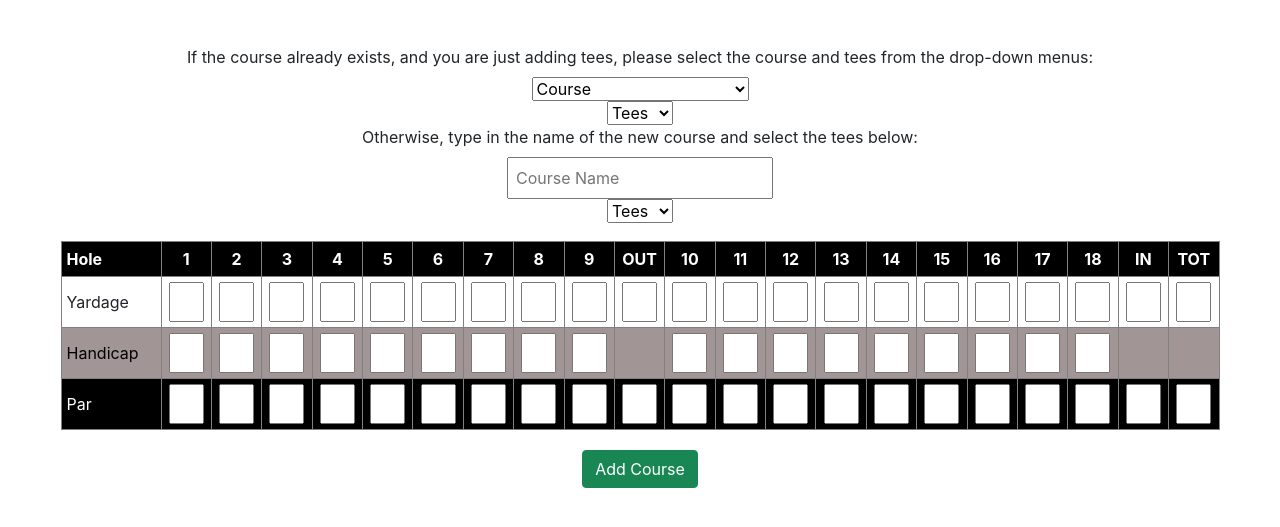
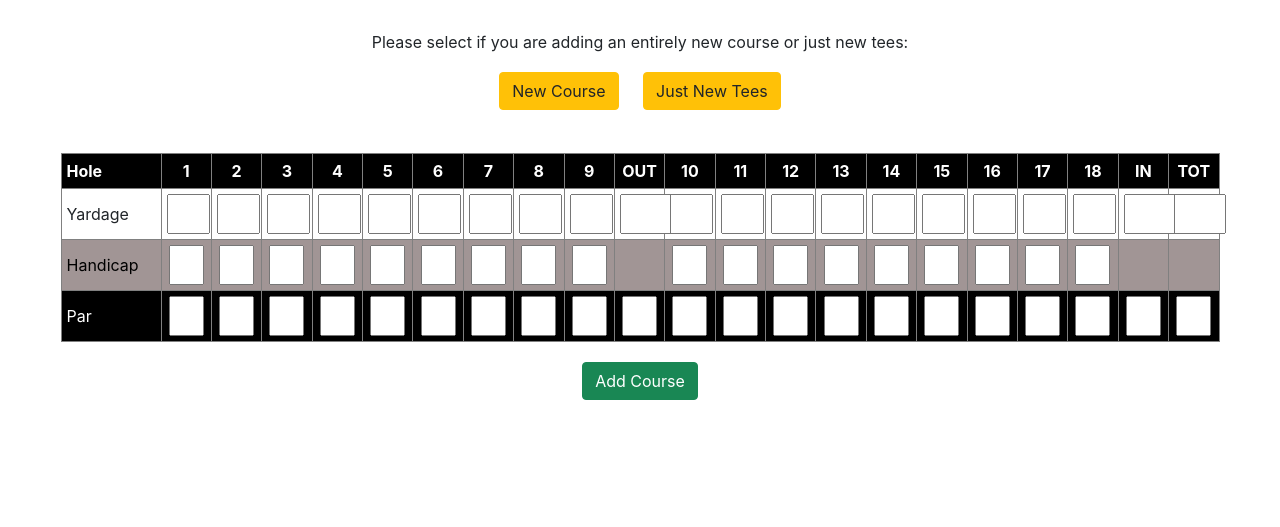
Before and after one commit to jackfarrell2/mgc, a Django app: page /new in a window 1280 px wide. Shown: the part 80-607 px from the top of the page. Run offline with Django 4.2, Linux system fonts and the light colour scheme; data comes from the database, SQL or seed files in the repository; some libraries are stand-ins or nearby versions.

Commit message:
Added user error checking and styling for new_course functionality

```diff
--- a/mgc/golf/static/golf/new.js
+++ b/mgc/golf/static/golf/new.js
@@ -1,6 +1,59 @@
 document.addEventListener('DOMContentLoaded', function () {
-    document.querySelector('#course_exists').addEventListener('change', function () {
-        document.querySelector('#new_course_name').style.display = "none";
-        document.querySelector('#new_tees').style.display = "none";
+    document.querySelector('#new-course-or-tees-course').addEventListener('click', function () {
+        document.querySelector('#already_course').style.display = "none";
+        document.querySelector('#new_course').style.display = "none";
+        document.querySelector('#tees').value = 'Tees';
+        document.querySelector('#course_exists').value = 'Course';
+        document.querySelector('#new_course').style.display = "block";
+        document.querySelector('#course-or-tees').value = "Course";
+        return false;
+    })
+
+    document.querySelector('#new-course-or-tees-tees').addEventListener('click', function () {
+        document.querySelector('#already_course').style.display = "none";
+        document.querySelector('#new_course').style.display = "none";
+        document.querySelector('#new_tees').value = 'Tees';
+        document.querySelector('#new_course_name').value = '';
+        document.querySelector('#already_course').style.display = "block";
+        document.querySelector('#course-or-tees').value = "Tees";
+        return false;
     })
 })
+
+function validateMyForm() {
+    let already_course = document.querySelector('#already_course');
+    let new_course = document.querySelector('#new_course');
+    if (already_course.style.display === 'none' && new_course.style.display === 'none') {
+        alert("Please choose if you are adding an entirely new course or just new tees");
+        return false;
+    }
+    if (already_course.style.display === 'none' && new_course.style.display === 'none') {
+        alert("Please choose if you are adding an entirely new course or just new tees");
+        return false;
+    } else if (already_course.style.display === 'none') {
+        let tees = document.querySelector('#new_tees');
+        let course_name = document.querySelector('#new_course_name');
+        if (tees.value === 'Tees') {
+            alert("Please select an option for the tees.");
+            return false;
+        } else if (course_name.value === '') {
+            alert("Please enter a course name.");
+            return false;
+        } else {
+            return true;
+        }
+    } else if (new_course.style.display === 'none') {
+        let tees = document.querySelector('#tees');
+        let course_name = document.querySelector('#course_exists');
+        if (tees.value === 'Tees') {
+            alert("Please select an option for the tees.");
+            return false;
+        } else if (course_name.value === 'Course') {
+            alert("Please select an option for the course name.");
+            return false;
+        } else {
+            return true;
+        }
+
+    }
+}
--- a/mgc/golf/static/golf/styles.css
+++ b/mgc/golf/static/golf/styles.css
@@ -150,3 +150,15 @@ input::-webkit-inner-spin-button {
     width: 400px;
     height: auto;
 }
+
+.yardages-row .new-yardages {
+    width: 43px;
+    height: 40px;
+    text-align: center;
+}
+
+.yardages-row .new-yardages-long {
+    width: 52px;
+    height: 40px;
+    text-align: center;
+}
--- a/mgc/golf/templates/golf/new.html
+++ b/mgc/golf/templates/golf/new.html
@@ -4,14 +4,20 @@
 {% block title %}MGC: New Course{% endblock %}
 
 {% block main %}
-
-<form class="grid" action="{% url 'new' %}" method="post" id="scorecard">
+<div class="grid">
+    <label for="new-course-or-tees">Please select if you are adding an entirely new course or just new tees:</label>
+    <div id="buttons">
+        <button class="btn btn-warning btn-med" id="new-course-or-tees-course" value="Entire New Course">New
+            Course</button>
+        <button class="btn btn-warning btn-med" id="new-course-or-tees-tees" value="Just New Tees">Just New
+            Tees</button>
+    </div>
+</div>
+<form class="grid" action="{% url 'new' %}" method="post" id="scorecard" onsubmit="return validateMyForm();">
     {% csrf_token %}
-    <!-- Ask if the course already exists -->
-    <div id="already_course" class="grid">
-        <label for="course_exists">If the course already exists, and you are just adding tees, please select the course
-            and tees
-            from the drop-down menus:</label>
+    <input type="hidden" id="course-or-tees" name="course-or-tees" value="null">
+    <div id="already_course" class="grid" style="display: none;">
+        <label for="course_exists">Please select the course and tees from the drop-down menus:</label>
         <select name="course_exists" id="course_exists">
             <option disabled selected>Course</option>
             {% for course_name in course_names %}
@@ -25,14 +31,15 @@
             <option>Black</option>
             <option>Red</option>
         </select>
-        <label for="new_course_name">Otherwise, type in the name of the new course and select the tees below:</label>
+    </div>
+    <div id="new_course" style="display: none;">
         <input type="text" name="new_course_name" id="new_course_name" placeholder="Course Name">
-        <select name="tees" id="tees" class="tees" required>
-            <option disabled selected>Tees</option>
-            <option>White</option>
-            <option>Blue</option>
-            <option>Black</option>
-            <option>Red</option>
+        <select name="new_tees" id="new_tees" class="tees" required>
+            <option disabled selected value="Tees">Tees</option>
+            <option value="White">White</option>
+            <option value="Blue">Blue</option>
+            <option value="Black">Black</option>
+            <option value="Red">Red</option>
         </select>
     </div>
     <table class="scorecard">
@@ -53,14 +60,17 @@
         <tr class="yardages-row" id="yardages">
             <th class="scorecard-header">Yardage</th>
             {% for i in course_length %}
-            <td><input name="yardages_{{ i }}" type='number' min='50' max='999' required></td>
+            <td><input class="new-yardages" name="yardages_{{ i }}" type='number' min='50' max='999' required></td>
             {% endfor %}
-            <td><input name="yardages_front" type='number' min='1000' max='5000' required></td>
+            <td><input class="new-yardages-long" name="yardages_front" type='number' min='1000' max='5000' required>
+            </td>
             {% for i in course_length %}
-            <td><input name="yardages_{{ i|add:'9' }}" type='number' min='50' max='999' required></td>
+            <td><input class="new-yardages" name="yardages_{{ i|add:'9' }}" type='number' min='50' max='999' required>
+            </td>
             {% endfor %}
-            <td><input name="yardages_back" type='number' min='1000' max='5000' required></td>
-            <td><input name="yardages_total" type='number' min='1000' max='9999' required></td>
+            <td><input class="new-yardages-long" name="yardages_back" type='number' min='1000' max='5000' required></td>
+            <td><input class="new-yardages-long" name="yardages_total" type='number' min='1000' max='9999' required>
+            </td>
         </tr>
         <!-- Handicaps -->
         <tr class="handicap-row">
@@ -90,9 +100,11 @@
         </tr>
     </table>
     <input class="btn btn-success btn-med" id="new-course" type="submit" value="Add Course">
+</form>
 
-    {% endblock %}
 
-    {% block script %}
-    <script src="{% static 'golf/new.js' %}"></script>
-    {% endblock %}
+{% endblock %}
+
+{% block script %}
+<script src="{% static 'golf/new.js' %}"></script>
+{% endblock %}
--- a/mgc/golf/views.py
+++ b/mgc/golf/views.py
@@ -201,6 +201,38 @@ def post_tees(request, name, tees):
 
 def new(request):
     if request.method == "POST":
+        # Store all course information
+
+        # Store yardage information
+        yardages = []
+        for i in range(1, 19):
+            this_yardage = request.POST[f"yardages_{i}"]
+            yardages.append(this_yardage)
+
+        # Store par information
+        pars = []
+        for i in range(1, 19):
+            this_par = request.POST[f"par_{i}"]
+            pars.append(this_par)
+
+        # Store handicap information
+        handicaps = []
+        for i in range(1, 19):
+            this_handicap = request.POST[f"handicap_{i}"]
+            handicaps.append(this_handicap)
+
+        # Check if the user is adding a new course or just a new tee option
+        # User is adding a new course
+        if request.POST['course-or-tees'] == 'Course':
+            # Check if the course name already exists
+            all_course = Course.objects.all()
+            pass
+        # User is just adding a new tee option
+        elif request.POST['course-or-tees'] == 'Tees':
+            pass
+        else:
+            # Return an error
+            pass
         pass
     else:
         courses = Course.objects.all()
```
